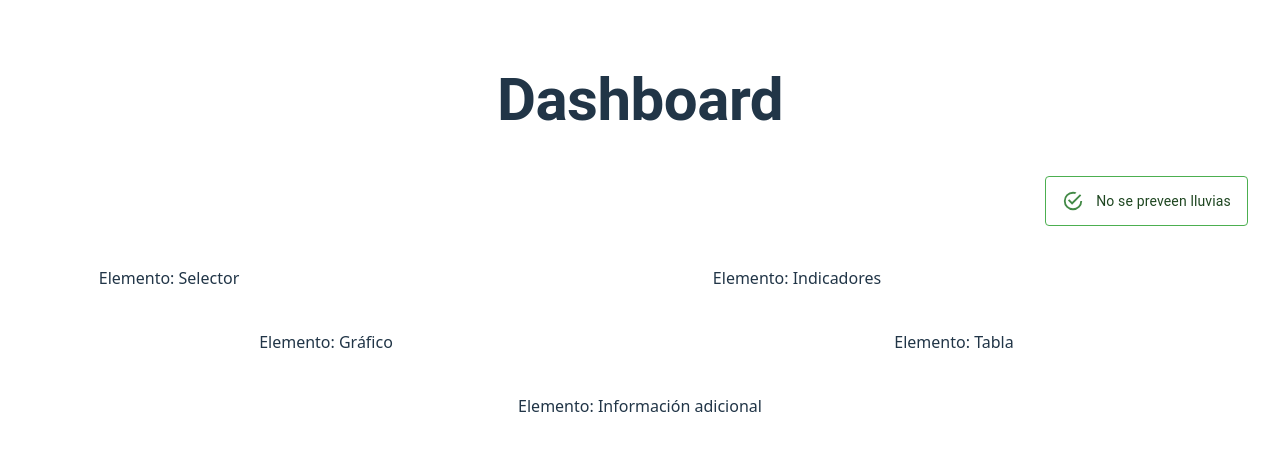
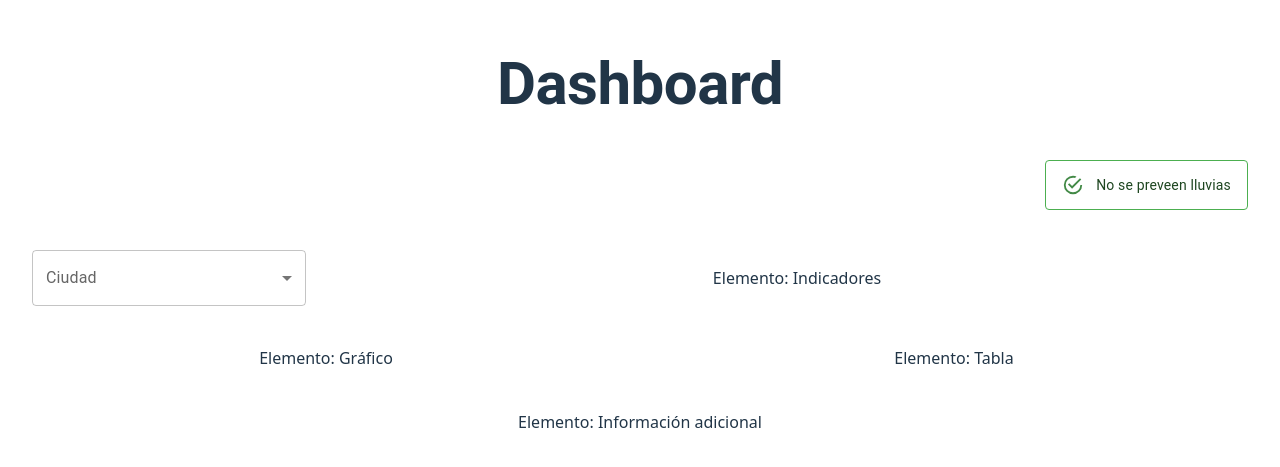
Before and after one commit to Darwin4050E/dashboard, a React (Vite) app: page / in a window 1280 px wide. Shown: the part 159-626 px from the top of the page. Built offline with nearby package versions, Linux system fonts and the light colour scheme.

Commit message:
Guía 14

```diff
--- a/src/App.tsx
+++ b/src/App.tsx
@@ -10,6 +10,9 @@
 
 // 10. Se importa el componente AlertUI. G13.
 import AlertUI from './components/AlertUI';
+
+
+import SelectorUI from './components/SelectoUI';
 
 function App() {
   // const [count, setCount] = useState(0)
@@ -29,7 +32,7 @@
 
       {/* Selector */}
       <Grid size={{ xs: 12, md: 3 }}>
-        Elemento: Selector
+        <SelectorUI/>
       </Grid>
 
       {/* Indicadores */}
--- /dev/null
+++ b/src/components/SelectoUI.tsx
@@ -0,0 +1,30 @@
+
+import FormControl from '@mui/material/FormControl';
+import InputLabel from '@mui/material/InputLabel';
+import Select, { type SelectChangeEvent } from '@mui/material/Select';
+import MenuItem from '@mui/material/MenuItem';
+
+import { useState } from 'react';
+
+function SelectorUI() {
+    const [cityInput, setCityInput] = useState("");
+    const handleChange = (event: SelectChangeEvent<string>) => {
+        // window.alert(`Ciudad seleccionada: ${event.target.value}`);
+        setCityInput(event.target.value);
+    }
+    return (
+        <FormControl fullWidth>
+            <InputLabel id="city-select-label">Ciudad</InputLabel>
+            <Select labelId="city-select-label" id="city-simple-select" label="Ciudad" onChange={handleChange} value={cityInput}>
+                {cityInput && (<p style={{textAlign: "center"}}>Información del clima en <span style={{fontWeight: "bold", textTransform: "capitalize"}}>{cityInput}</span></p>)}
+                <MenuItem disabled><em>Seleccione una ciudad</em></MenuItem>
+                <MenuItem value={'guayaquil'}>Guayaquil</MenuItem>
+                <MenuItem value={'quito'}>Quito</MenuItem>
+                <MenuItem value={'manta'}>Manta</MenuItem>
+                <MenuItem value={'cuenca'}>Cuenca</MenuItem>
+            </Select>
+        </FormControl>
+    );
+}
+
+export default SelectorUI;
```
